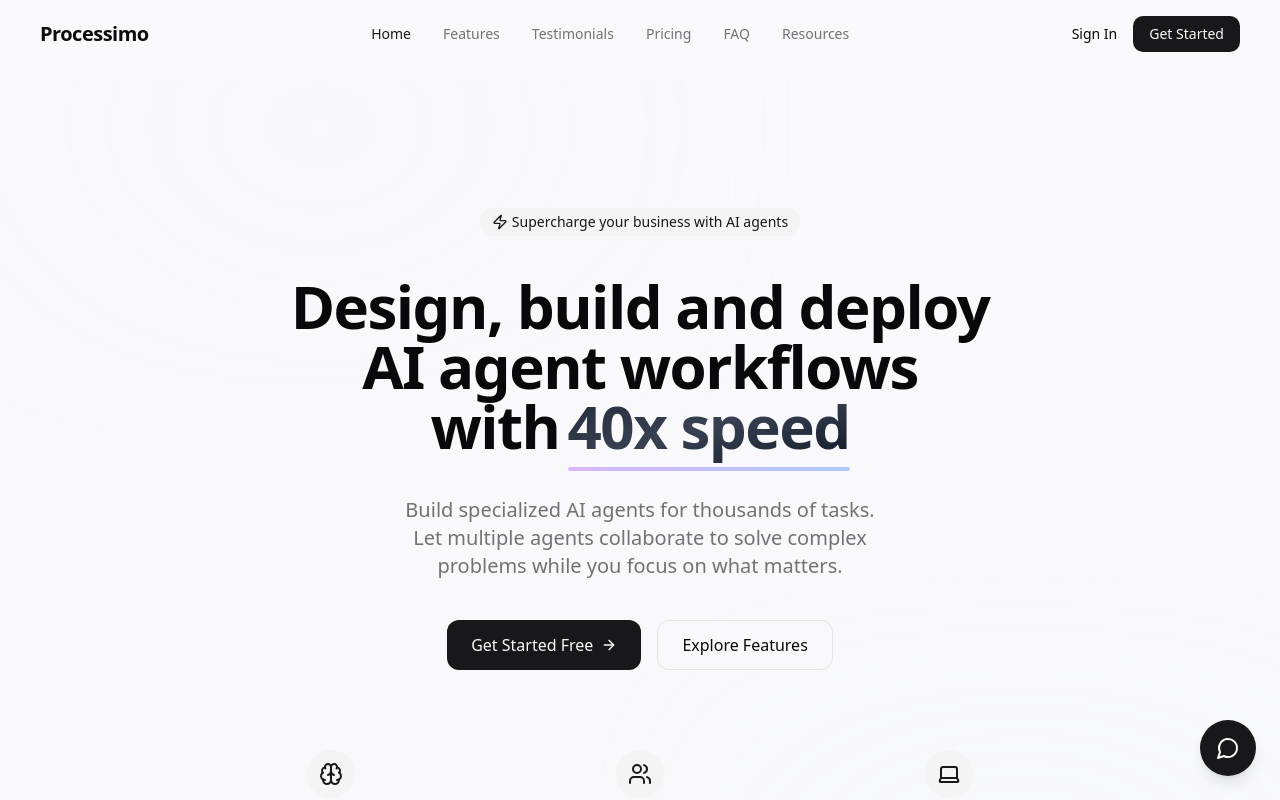
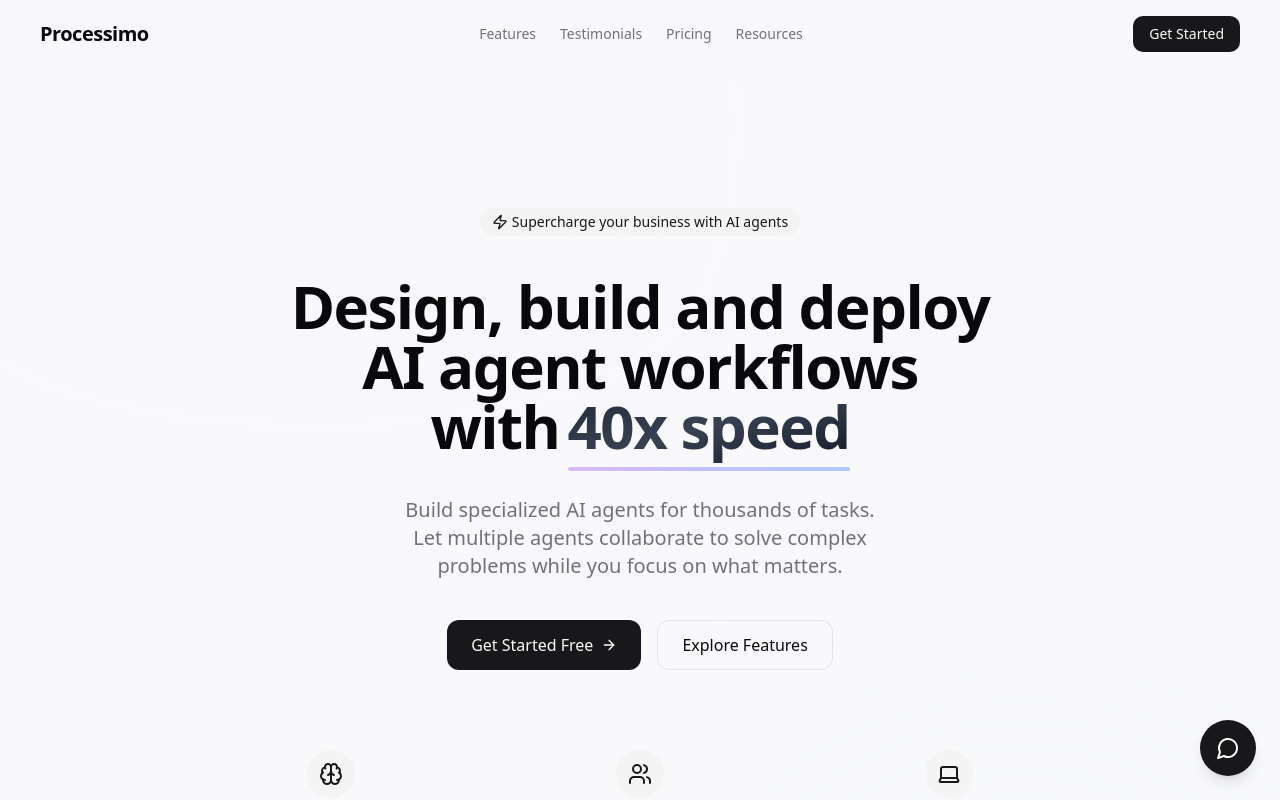
Before and after one commit to tesseractush/processimo-web, a React (Vite) app: page / in a window 1280 px wide. Shown: the top 800 px of the page. Built offline with nearby package versions, Linux system fonts and the light colour scheme.

Commit message:
Refactor Navbar component
The navbar was refactored to improve its minimalistic design.

```diff
--- a/src/components/layout/Navbar.tsx
+++ b/src/components/layout/Navbar.tsx
@@ -25,11 +25,9 @@ const Navbar = () => {
   }, []);
 
   const navLinks = [
-    { name: "Home", path: "/" },
     { name: "Features", path: "/features" },
     { name: "Testimonials", path: "/testimonials" },
     { name: "Pricing", path: "/pricing" },
-    { name: "FAQ", path: "/faq" },
     { name: "Resources", path: "/resources" }
   ];
 
@@ -42,13 +40,13 @@ const Navbar = () => {
     >
       <div className="max-w-7xl mx-auto flex items-center justify-between">
         <Link to="/" className="flex items-center space-x-2">
-          <span className="text-xl font-bold tracking-tight animate-pulse-subtle">
+          <span className="text-xl font-bold tracking-tight">
             Processimo
           </span>
         </Link>
 
         {/* Desktop Menu */}
-        <div className="hidden md:flex items-center space-x-8">
+        <div className="hidden md:flex items-center space-x-6">
           {navLinks.map((link) => (
             <Link
               key={link.path}
@@ -66,12 +64,6 @@ const Navbar = () => {
         </div>
 
         <div className="hidden md:flex items-center space-x-4">
-          <Link
-            to="/signin"
-            className="text-sm font-medium hover:text-primary transition-colors"
-          >
-            Sign In
-          </Link>
           <Link
             to="https://app.processimo.com"
             className="bg-primary text-primary-foreground px-4 py-2 rounded-md text-sm font-medium hover:bg-primary/90 transition-colors"
@@ -108,16 +100,10 @@ const Navbar = () => {
                 {link.name}
               </Link>
             ))}
-            <div className="pt-4 flex flex-col space-y-4">
-              <Link
-                to="/signin"
-                className="text-base font-medium hover:text-primary transition-colors"
-              >
-                Sign In
-              </Link>
+            <div className="pt-4">
               <Link
                 to="https://app.processimo.com"
-                className="bg-primary text-primary-foreground px-4 py-2 rounded-md text-base font-medium text-center hover:bg-primary/90 transition-colors"
+                className="bg-primary text-primary-foreground px-4 py-2 rounded-md text-base font-medium text-center hover:bg-primary/90 transition-colors inline-block w-full"
               >
                 Get Started
               </Link>
```
